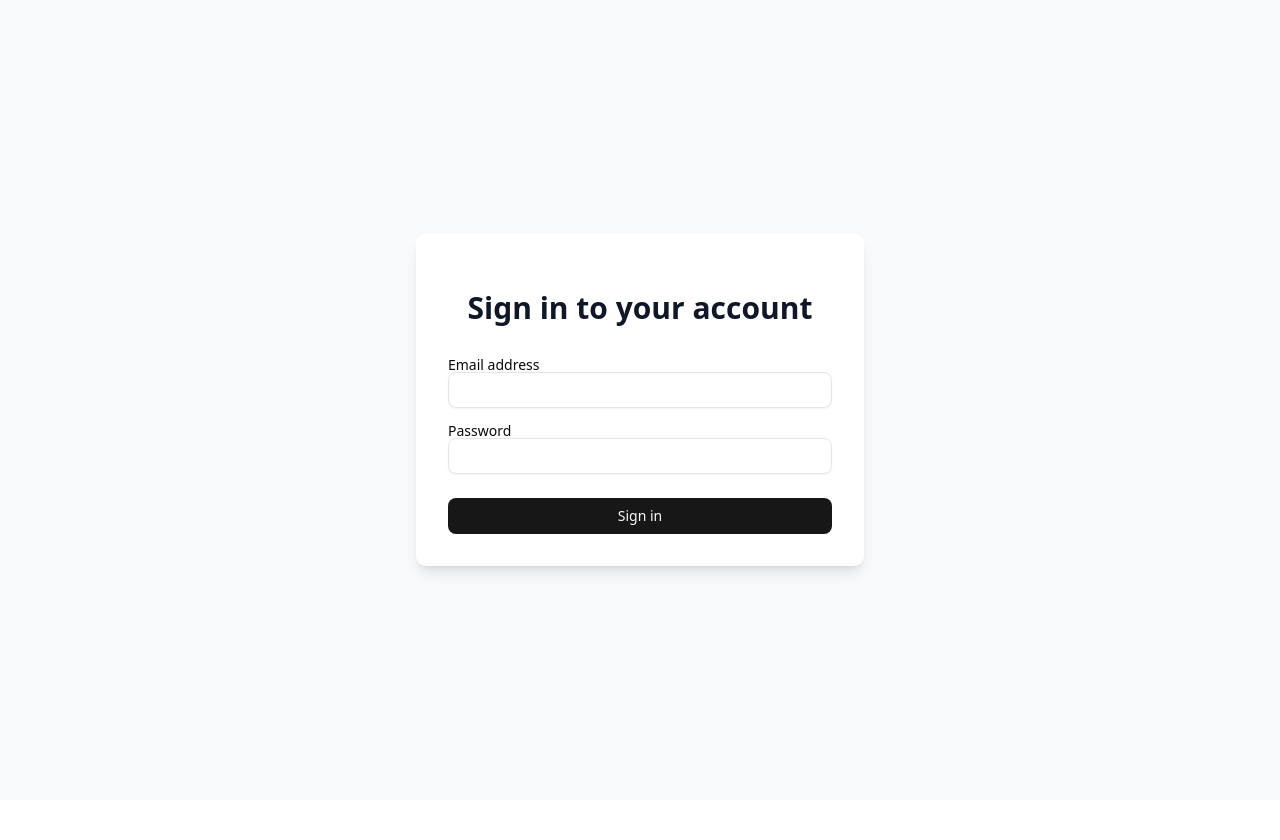
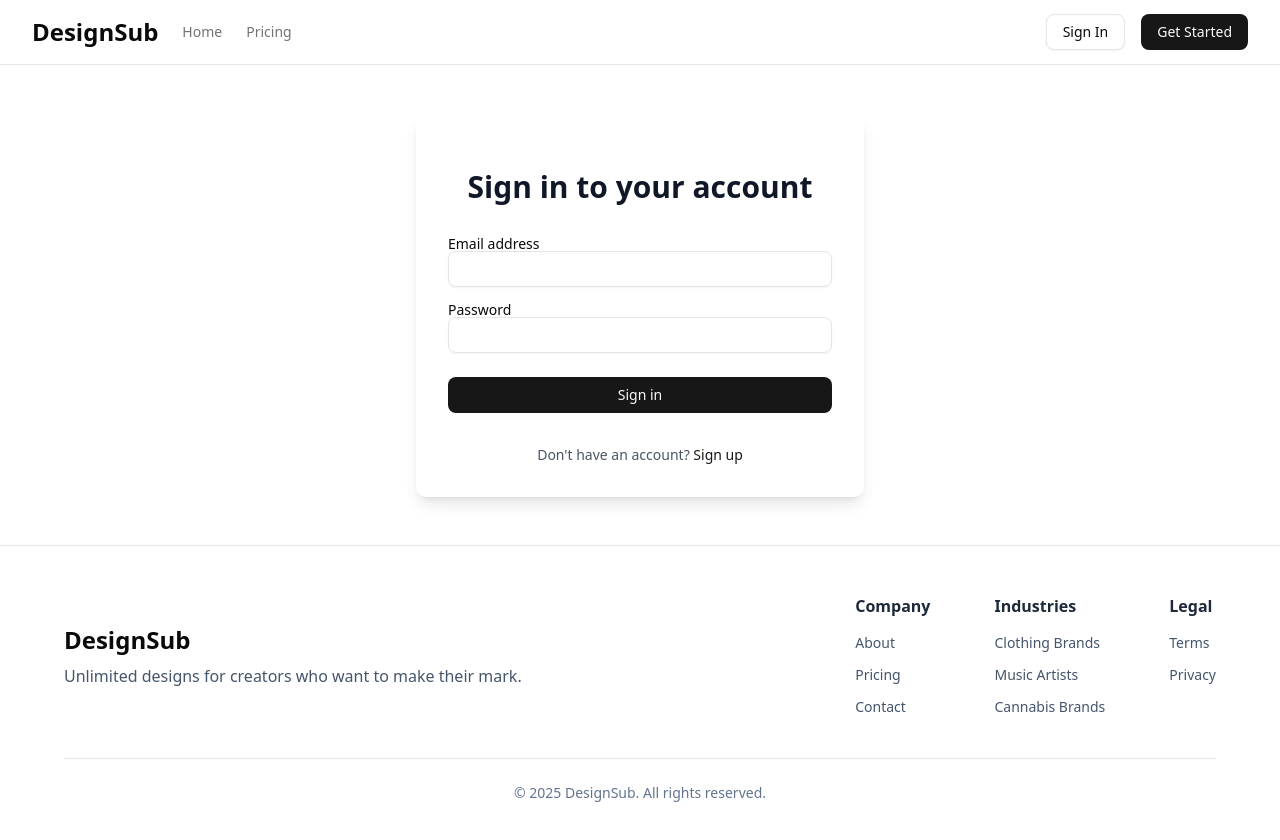
Before and after one commit to retrocapsule/design-sub-final-1, a Next.js app: page /signin in a window 1280 px wide. Shown: the top 840 px of the page. Before the commit the page ends 800 px from the top, so only its background shows below. Built offline with nearby package versions, Linux system fonts and the light colour scheme; no server answers.

Commit message:
Fix Footer import type in auth pages

```diff
--- a/src/app/signin/page.tsx
+++ b/src/app/signin/page.tsx
@@ -8,6 +8,9 @@ import { Input } from '@/components/ui/input';
 import { Label } from '@/components/ui/label';
 import { toast } from 'sonner';
 import { Loader2 } from 'lucide-react';
+import Link from 'next/link';
+import { Navigation } from '@/components/layout/navigation';
+import Footer from '@/components/Footer';
 
 function SignInContent() {
   const searchParams = useSearchParams();
@@ -31,19 +34,26 @@ function SignInContent() {
       });
 
       if (result?.error) {
-        toast.error('Invalid email or password');
-      } else {
-        window.location.href = callbackUrl;
+        if (result.error === 'CredentialsSignin') {
+            toast.error('Invalid email or password.');
+        } else {
+            toast.error('Sign in failed. Please try again.');
+            console.error("SignIn Error:", result.error);
+        }
+      } else if (result?.ok && !result.error) {
+        window.location.href = result.url || callbackUrl;
       }
+
     } catch (error) {
-      toast.error('An unexpected error occurred');
+      toast.error('An unexpected error occurred during sign in.');
+      console.error("SignIn Catch Error:", error);
     } finally {
       setLoading(false);
     }
   };
 
   return (
-    <div className="min-h-screen flex items-center justify-center bg-gray-50">
+    <div className="flex items-center justify-center py-12 px-4 sm:px-6 lg:px-8">
       <div className="max-w-md w-full space-y-8 p-8 bg-white rounded-lg shadow-lg">
         <div className="text-center">
           <h2 className="mt-6 text-3xl font-bold text-gray-900">Sign in to your account</h2>
@@ -88,6 +98,12 @@ function SignInContent() {
             )}
           </Button>
         </form>
+        <p className="mt-6 text-center text-sm text-gray-600">
+          Don&apos;t have an account?{' '}
+          <Link href="/signup" className="font-medium text-primary hover:underline">
+            Sign up
+          </Link>
+        </p>
       </div>
     </div>
   );
@@ -95,8 +111,14 @@ function SignInContent() {
 
 export default function SignInPage() {
   return (
-    <Suspense fallback={<div>Loading...</div>}>
-      <SignInContent />
-    </Suspense>
+    <div className="flex flex-col min-h-screen">
+      <Navigation />
+      <main className="flex-grow">
+        <Suspense fallback={<div className="flex justify-center items-center min-h-[400px]"><Loader2 className="h-8 w-8 animate-spin" /></div>}>
+          <SignInContent />
+        </Suspense>
+      </main>
+      <Footer />
+    </div>
   );
 }
--- a/src/app/signup/page.tsx
+++ b/src/app/signup/page.tsx
@@ -10,6 +10,8 @@ import { Label } from '@/components/ui/label';
 import { toast } from 'sonner';
 import { Loader2 } from 'lucide-react';
 import Link from 'next/link';
+import { Navigation } from '@/components/layout/navigation';
+import Footer from '@/components/Footer';
 
 function SignUpContent() {
   const router = useRouter();
@@ -61,7 +63,7 @@ function SignUpContent() {
 
       toast.success('Account created successfully');
 
-      // 3. Sign in the new user
+      // 3. Sign in the new user (let next-auth handle redirect)
       const result = await signIn('credentials', {
         email: formData.email,
         password: formData.password,
@@ -69,7 +71,6 @@ function SignUpContent() {
       });
 
       if (result?.error) {
-        // Auto sign-in failed! Just show messages, don't redirect automatically.
         console.error("Auto sign-in failed after signup:", result.error);
         toast.error('Account created, but auto sign-in failed. Please sign in manually.');
         setFormData({ name: '', email: '', password: '', confirmPassword: '' }); // Clear form
@@ -84,7 +85,7 @@ function SignUpContent() {
   };
 
   return (
-    <div className="min-h-screen flex items-center justify-center bg-gray-50">
+    <div className="flex items-center justify-center py-12 px-4 sm:px-6 lg:px-8">
       <div className="max-w-md w-full space-y-8 p-8 bg-white rounded-lg shadow-lg">
         <div className="text-center">
           <h2 className="mt-6 text-3xl font-bold text-gray-900">Create your account</h2>
@@ -164,8 +165,14 @@ function SignUpContent() {
 
 export default function SignUpPage() {
   return (
-    <Suspense fallback={<div>Loading...</div>}>
-      <SignUpContent />
-    </Suspense>
+    <div className="flex flex-col min-h-screen">
+      <Navigation />
+      <main className="flex-grow">
+        <Suspense fallback={<div className="flex justify-center items-center min-h-[400px]"><Loader2 className="h-8 w-8 animate-spin" /></div>}>
+          <SignUpContent />
+        </Suspense>
+      </main>
+      <Footer />
+    </div>
   );
 }
```
